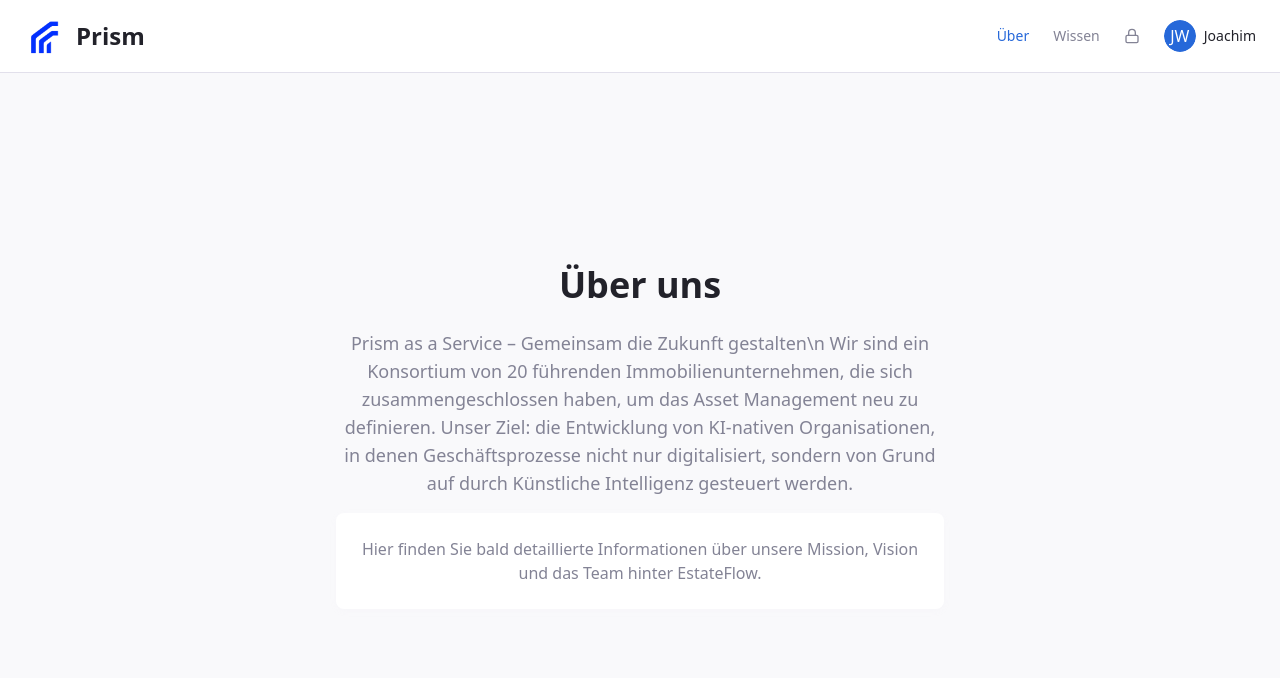
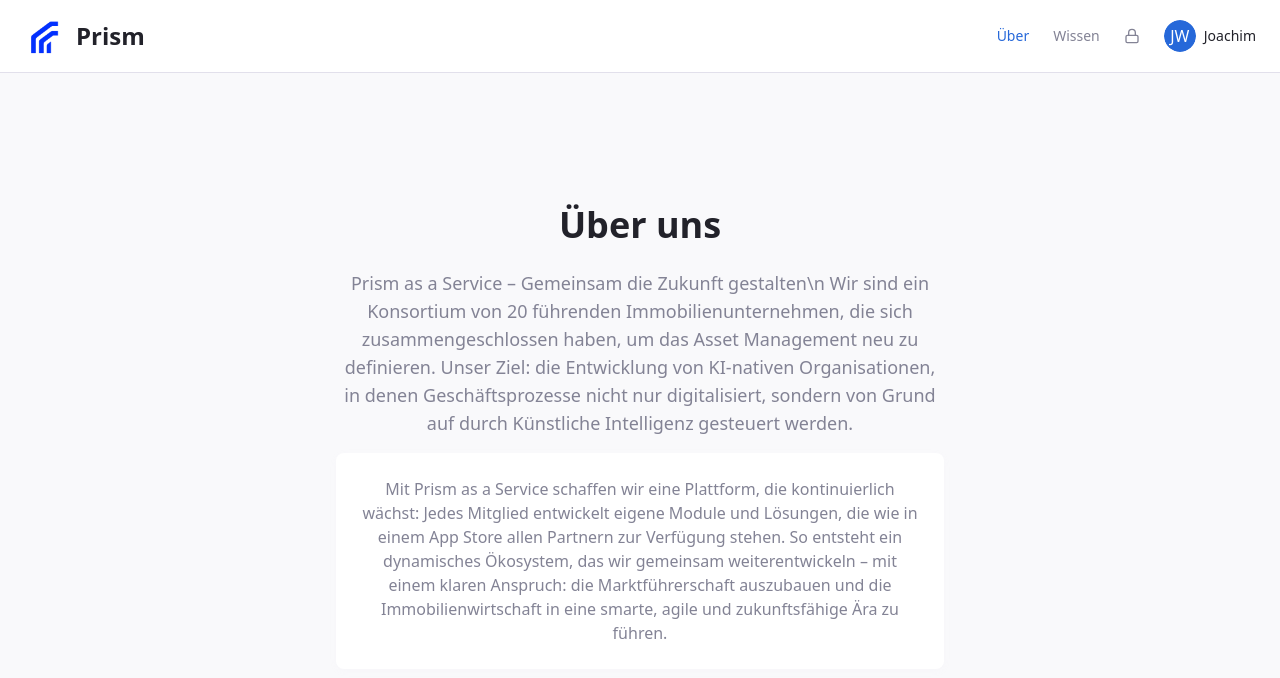
Before and after one commit to Matija024/estateflow-demo-bot, a React (Vite) app: page /ueber-uns in a window 1280 px wide. Shown: the top 678 px of the page. Built offline with nearby package versions, Linux system fonts and the light colour scheme.

Commit message:
Code edited in Lovable Code Editor

```diff
--- a/src/pages/UeberUns.tsx
+++ b/src/pages/UeberUns.tsx
@@ -9,11 +9,16 @@ const UeberUns = () => {
           <h1 className="text-4xl font-bold text-estate-text-primary mb-6">Über uns</h1>
           <p className="text-lg text-estate-text-secondary mb-4">
             Prism as a Service – Gemeinsam die Zukunft gestalten\n
-Wir sind ein Konsortium von 20 führenden Immobilienunternehmen, die sich zusammengeschlossen haben, um das Asset Management neu zu definieren. Unser Ziel: die Entwicklung von KI-nativen Organisationen, in denen Geschäftsprozesse nicht nur digitalisiert, sondern von Grund auf durch Künstliche Intelligenz gesteuert werden.
+            Wir sind ein Konsortium von 20 führenden Immobilienunternehmen, die sich zusammengeschlossen haben,
+            um das Asset Management neu zu definieren. Unser Ziel: die Entwicklung von KI-nativen Organisationen,
+            in denen Geschäftsprozesse nicht nur digitalisiert, sondern von Grund auf durch Künstliche Intelligenz gesteuert werden.
           </p>
           <div className="bg-estate-bg-secondary rounded-lg p-6 shadow-card">
             <p className="text-estate-text-secondary">
-              Hier finden Sie bald detaillierte Informationen über unsere Mission, Vision und das Team hinter EstateFlow.
+              Mit Prism as a Service schaffen wir eine Plattform, die kontinuierlich wächst: Jedes Mitglied entwickelt eigene Module
+              und Lösungen, die wie in einem App Store allen Partnern zur Verfügung stehen. So entsteht ein dynamisches Ökosystem,
+              das wir gemeinsam weiterentwickeln – mit einem klaren Anspruch: die Marktführerschaft auszubauen und die Immobilienwirtschaft
+              in eine smarte, agile und zukunftsfähige Ära zu führen.
             </p>
           </div>
         </div>
```
